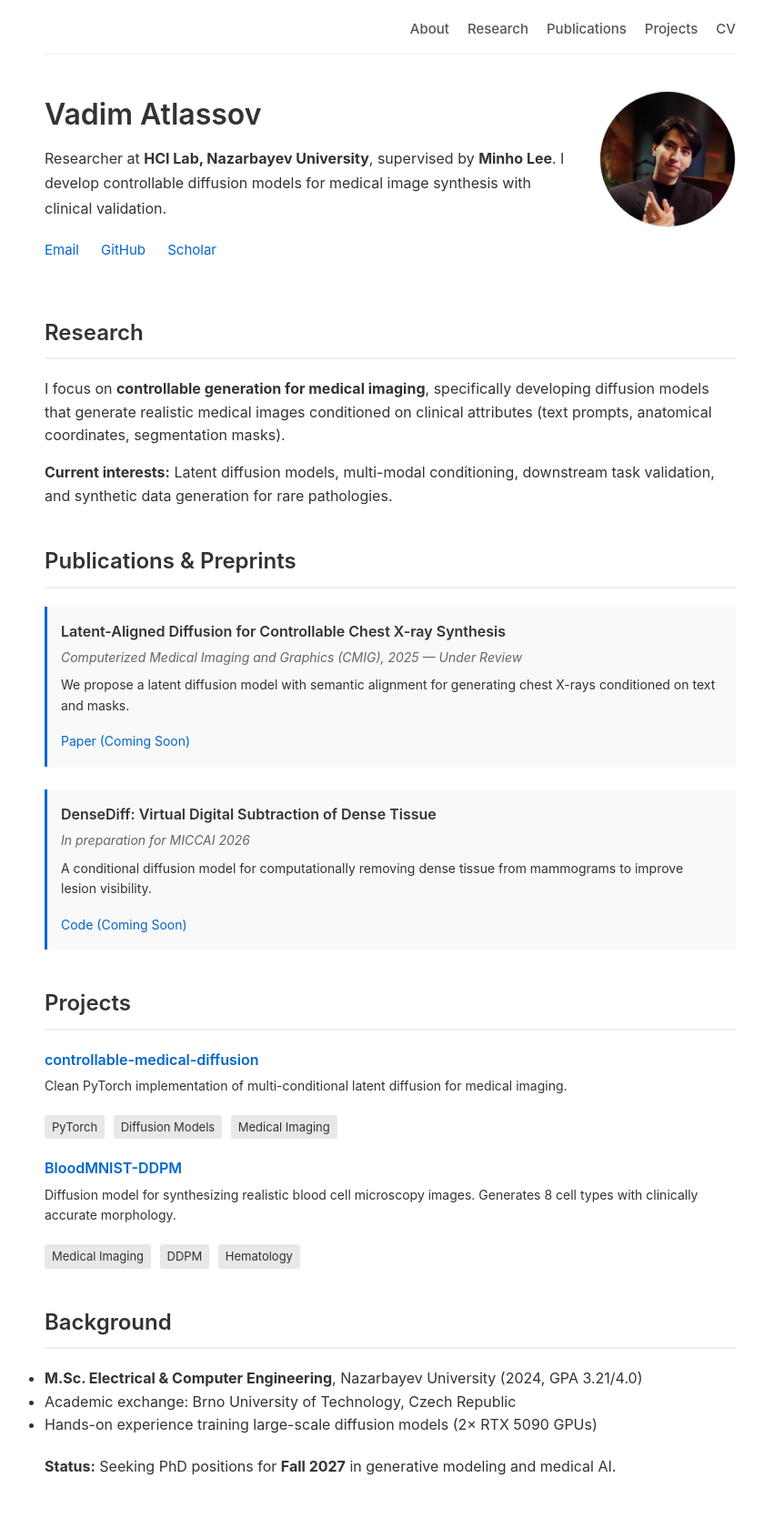
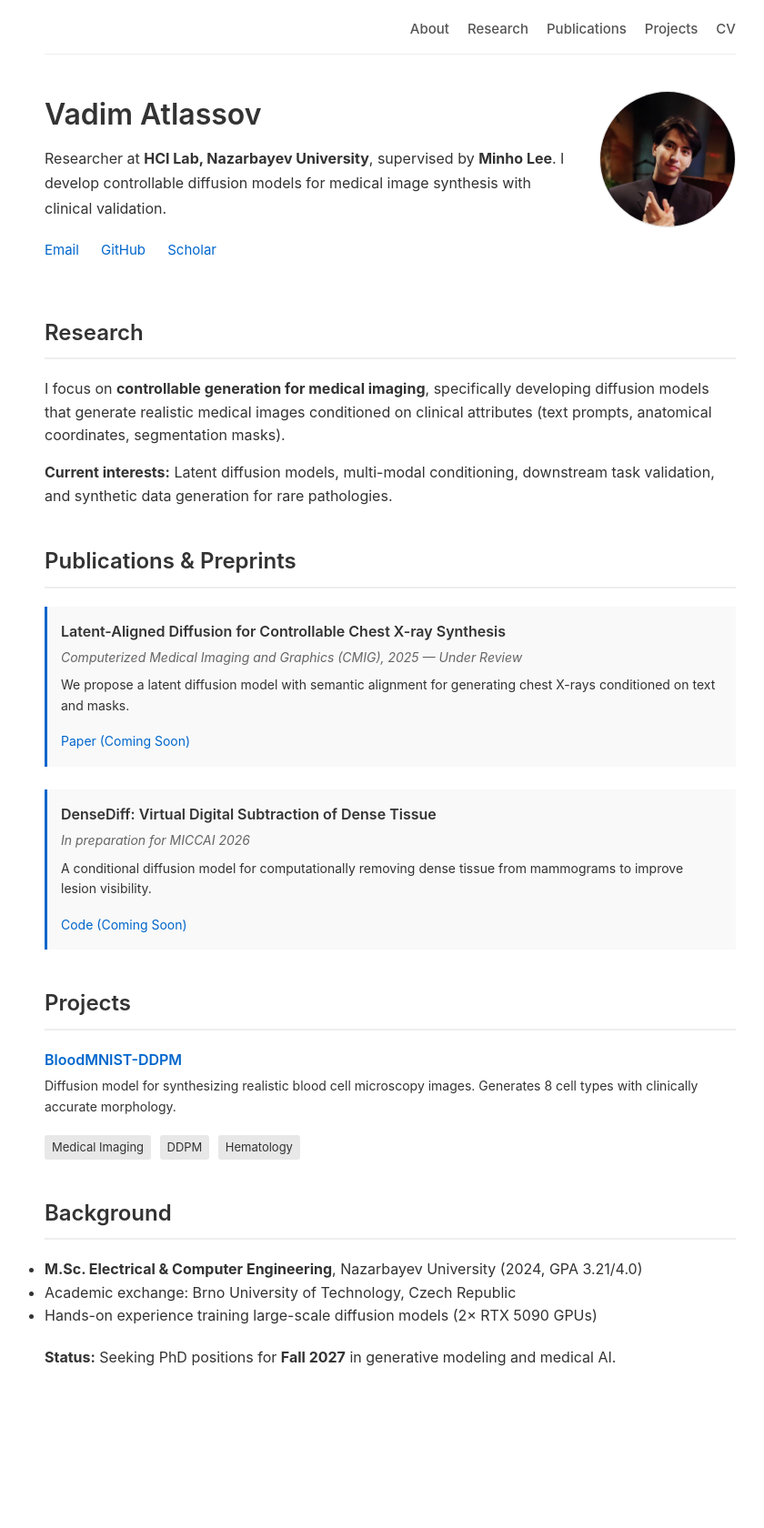
Before and after one commit to Vadim-ATL/Vadim-ATL.github.io, a Jekyll site: the page built from index.md, in a window 1280 px wide. Shown: the whole page at 91% size, without its empty margins (211-1051 px from the left). Built offline with Jekyll 4.4.1, drawn with Linux system fonts in a browser that asks for light colours; after the commit the page ends 1561 px from its top, so only the background shows below that.

```diff
--- a/_layouts/default.html
+++ b/_layouts/default.html
@@ -62,7 +62,7 @@
         <a href="#research">Research</a>
         <a href="#publications">Publications</a>
         <a href="#projects">Projects</a>
-        <a href="CV.pdf" target="_blank">CV</a>
+        <a href="https://github.com/Vadim-ATL/Vadim-ATL/raw/main/CV.pdf" target="_blank">CV</a>
     </nav>
 
     {{ content }}
--- a/index.md
+++ b/index.md
@@ -53,18 +53,6 @@ I focus on **controllable generation for medical imaging**, specifically develop
 ## Projects {#projects}
 
 <div class="project">
-    <div class="project-title"><a href="https://github.com/Vadim-ATL/controllable-medical-diffusion">controllable-medical-diffusion</a></div>
-    <p style="font-size: 14px; margin-top: 5px;">
-        Clean PyTorch implementation of multi-conditional latent diffusion for medical imaging.
-    </p>
-    <div>
-        <span class="tag">PyTorch</span>
-        <span class="tag">Diffusion Models</span>
-        <span class="tag">Medical Imaging</span>
-    </div>
-</div>
-
-<div class="project">
     <div class="project-title"><a href="https://github.com/Vadim-ATL/BloodMNIST-DDPM">BloodMNIST-DDPM</a></div>
     <p style="font-size: 14px; margin-top: 5px;">
         Diffusion model for synthesizing realistic blood cell microscopy images. Generates 8 cell types with clinically accurate morphology.
```
